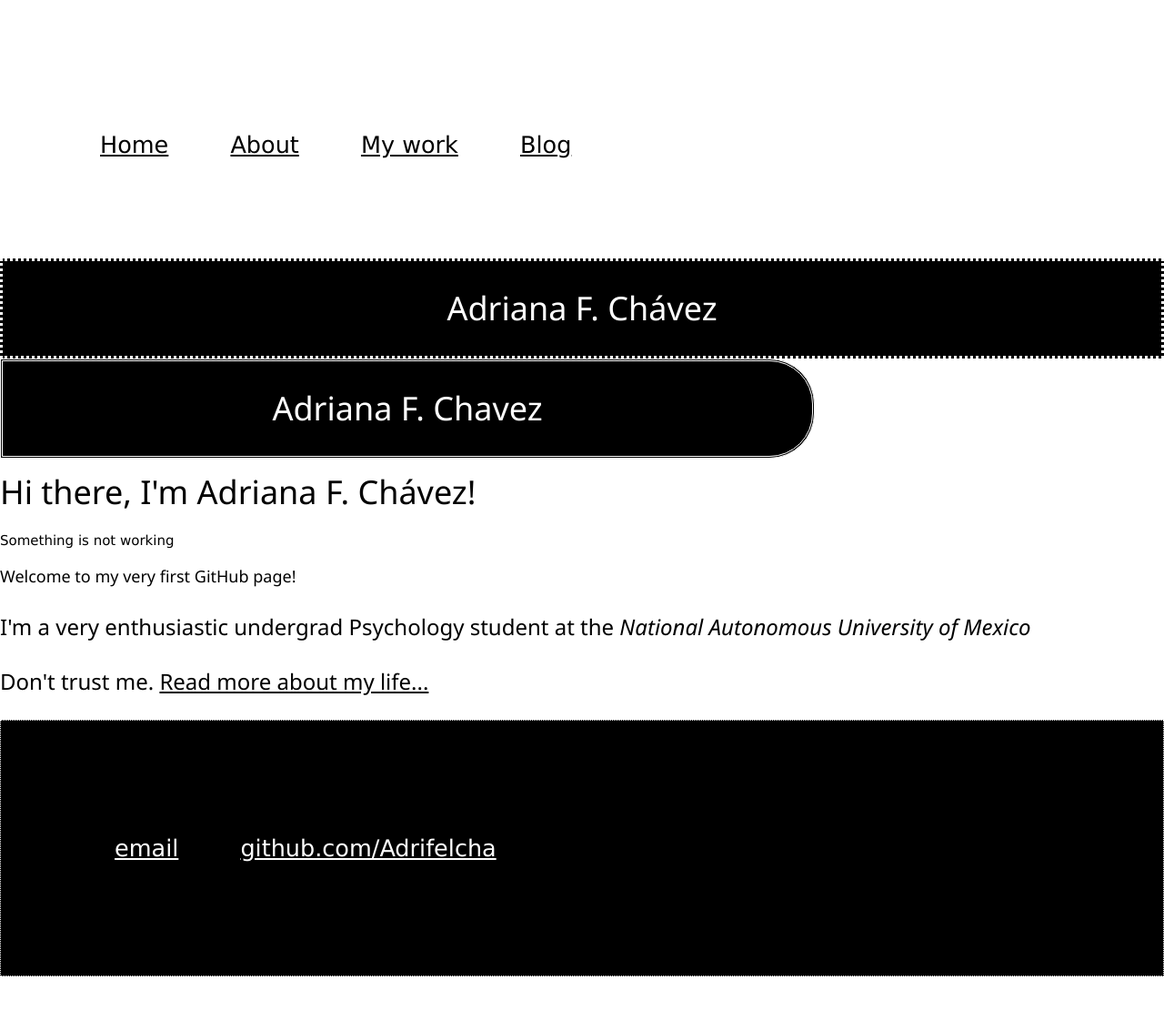
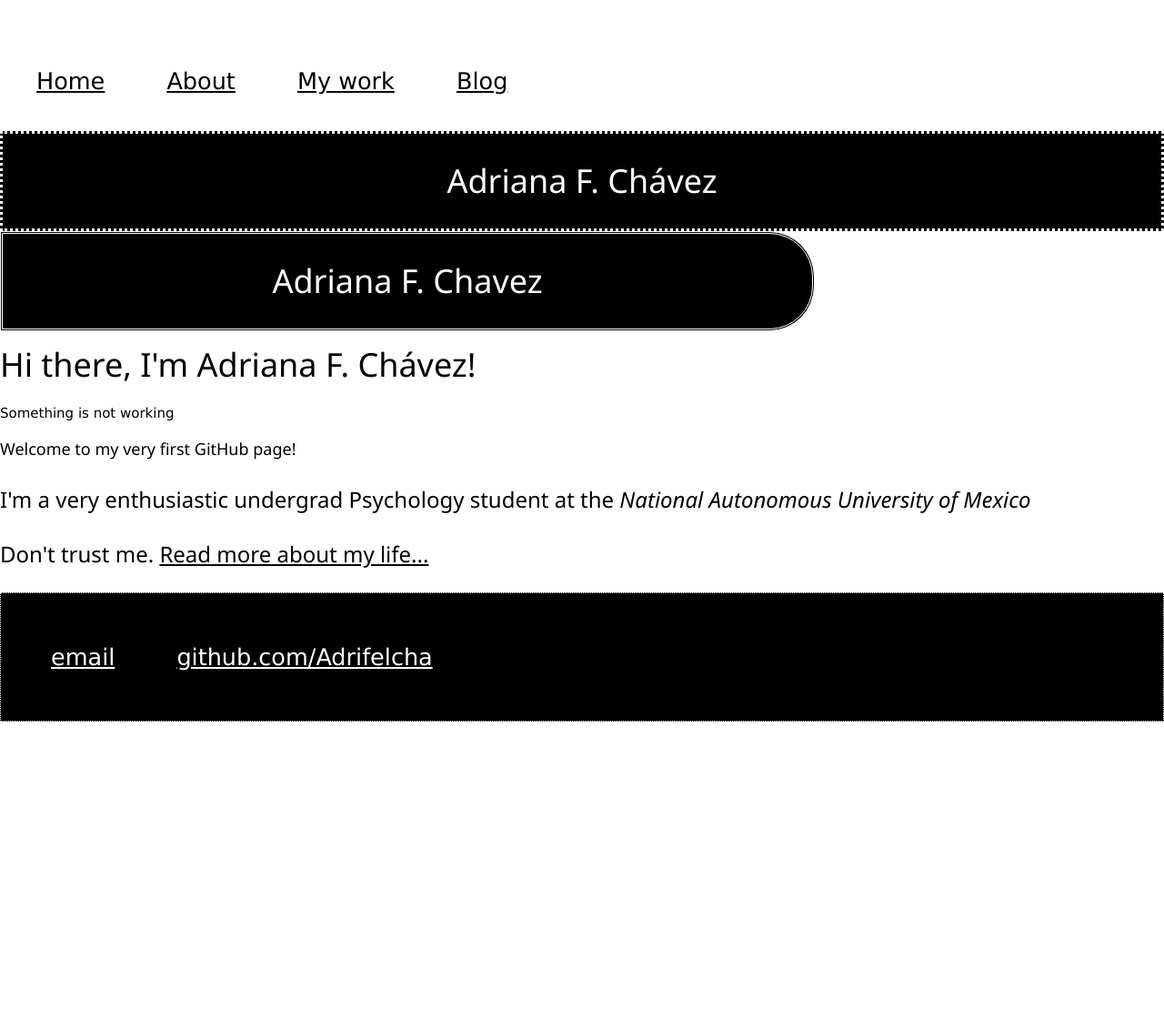
Before and after one commit to Adrifelcha/Adrifelcha-github.io, a Jekyll site: the page built from index.html, in a window 1280 px wide. Shown: the whole page at 91% size. Built offline with Jekyll 4.4.1, drawn with Linux system fonts in a browser that asks for light colours; after the commit the page ends 900 px from its top, so only the background shows below that.

Commit message:
Update default.html

```diff
--- a/_layouts/default.html
+++ b/_layouts/default.html
@@ -43,7 +43,7 @@
 			}
 
 			nav ul, footer ul {
-    				padding: 80px;
+    				padding: 10px;
     				font-size:1.7em;
     				list-style: none;
     				text-align:left;
```
